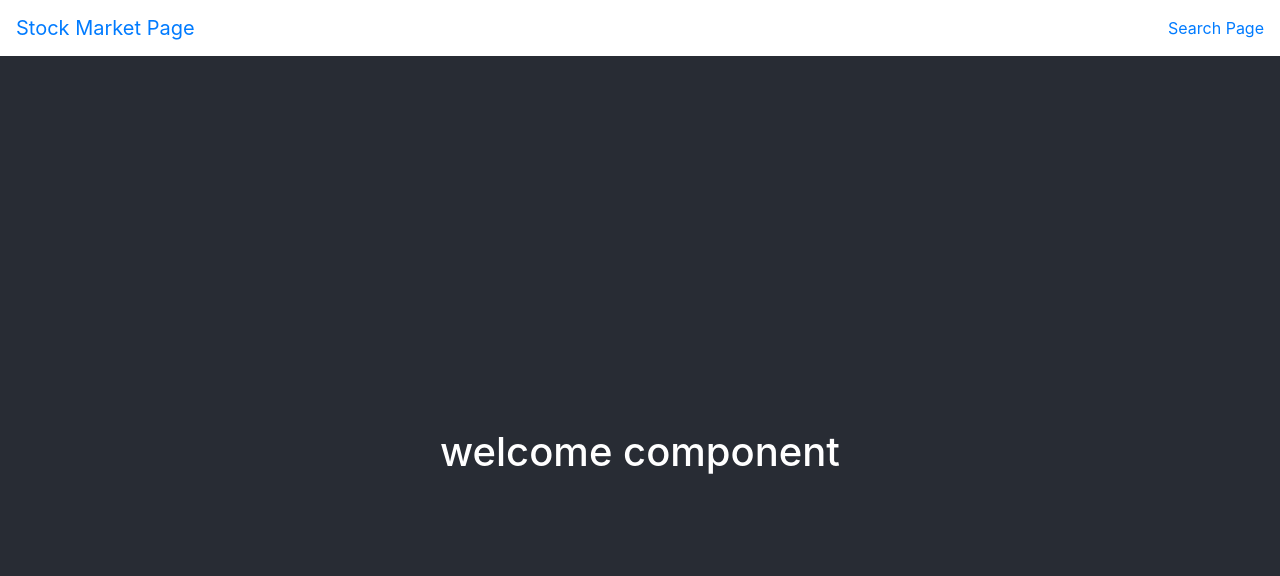
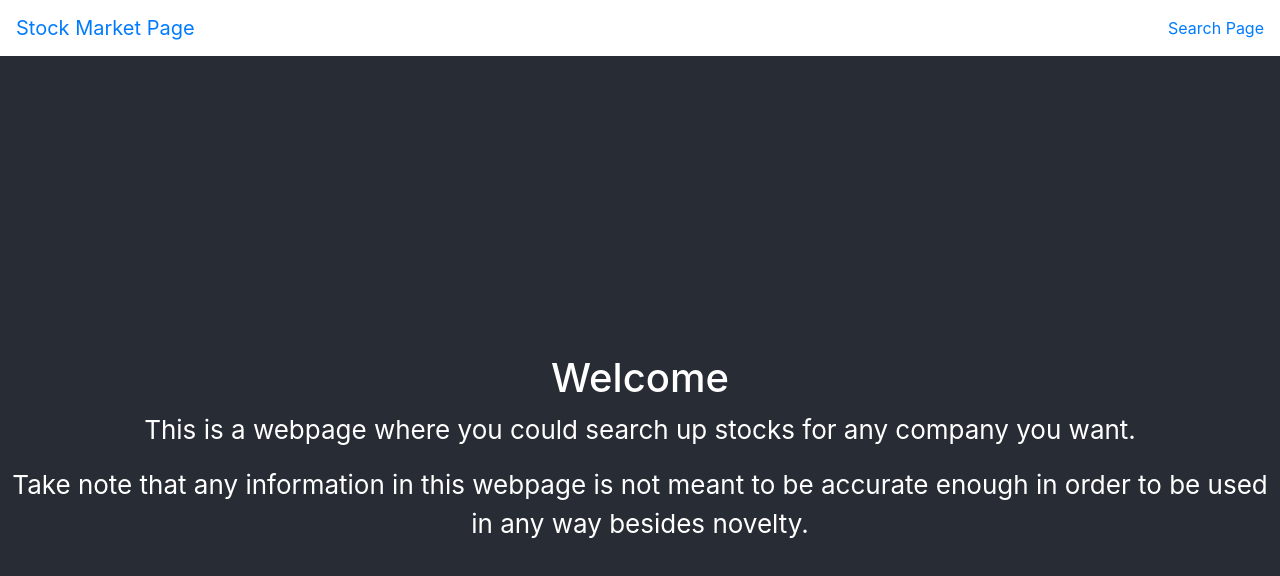
Before and after one commit to angeljuarez77/second-stock-market-app, a React (Create React App) app: page / in a window 1280 px wide. Shown: the top 576 px of the page. Built offline with nearby package versions, Linux system fonts and the light colour scheme.

Commit message:
added description of website

```diff
--- a/src/components/Welcome.js
+++ b/src/components/Welcome.js
@@ -3,7 +3,9 @@ import React from 'react';
 function Welcome(){
   return(
     <div>
-      <h1>welcome component</h1>
+      <h1>Welcome</h1>
+      <p>This is a webpage where you could search up stocks for any company you want.</p>
+      <p>Take note that any information in this webpage is not meant to be accurate enough in order to be used in any way besides novelty.</p>
     </div>
   )
 }
```
